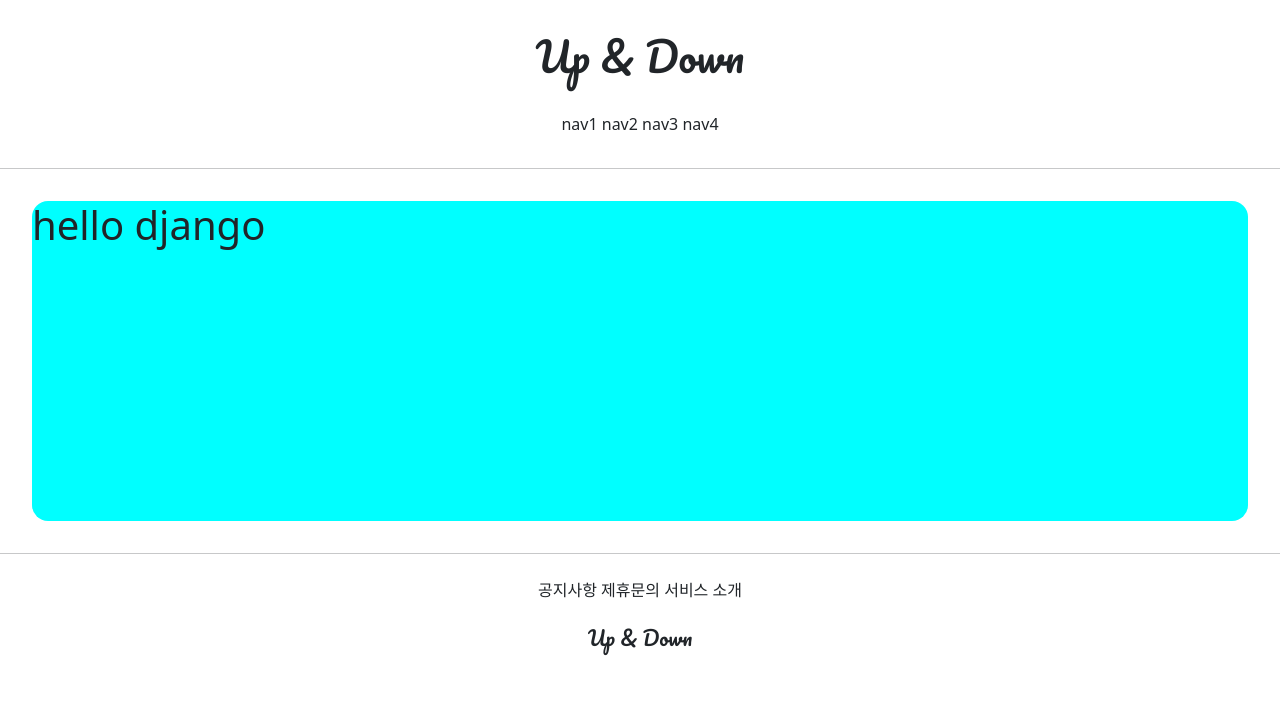
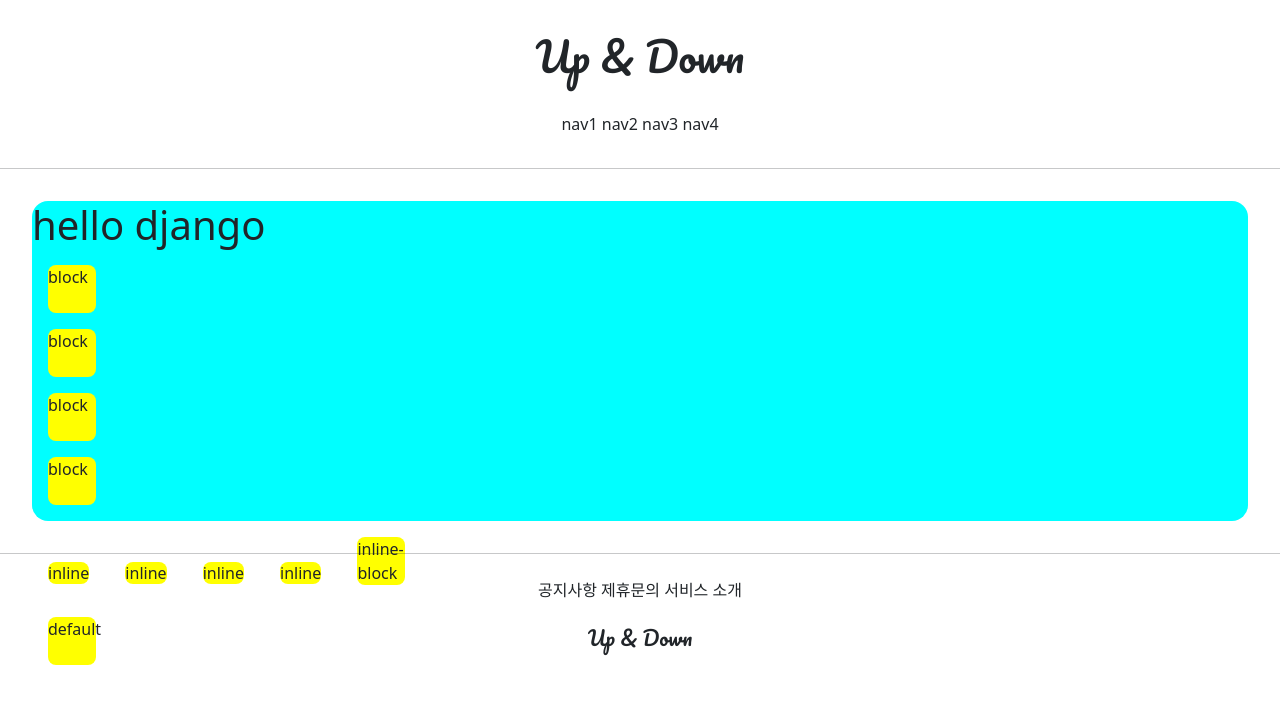
Before and after one commit to updaun/DjangoBasic, a Django app: page /accounts/hello_world/ in a window 1280 px wide. Shown: the top 704 px of the page. Run offline with Django 3.2, Linux system fonts and the light colour scheme; parts of the project's set-up code (start-up, migrations or seed data) failed here and were passed over.

Commit message:
base css apply

```diff
--- a/accountapp/templates/accountapp/hello_world.html
+++ b/accountapp/templates/accountapp/hello_world.html
@@ -3,8 +3,33 @@
 
 {% block content %}
 
+    <style>
+        .testing {
+            background-color: yellow;
+            margin: 1rem;
+            height: 48px;
+            width: 48px;
+            border-radius: .5rem;
+        }
+    </style>
+
     <div style="height: 20rem; background-color: aqua; margin: 2rem; border-radius: 1rem;">
         <h1>hello django</h1>
+
+        <div class="testing" style="display: block">block</div>
+        <div class="testing" style="display: block">block</div>
+        <div class="testing" style="display: block">block</div>
+        <div class="testing" style="display: block">block</div>
+
+        <div class="testing" style="display: inline">inline</div>
+        <div class="testing" style="display: inline">inline</div>
+        <div class="testing" style="display: inline">inline</div>
+        <div class="testing" style="display: inline">inline</div>
+
+        <div class="testing" style="display: none">none</div>
+        <div class="testing" style="display: inline-block">inline-block</div>
+        <div class="testing">default</div>
+
     </div>
 
 {% endblock %}
```
